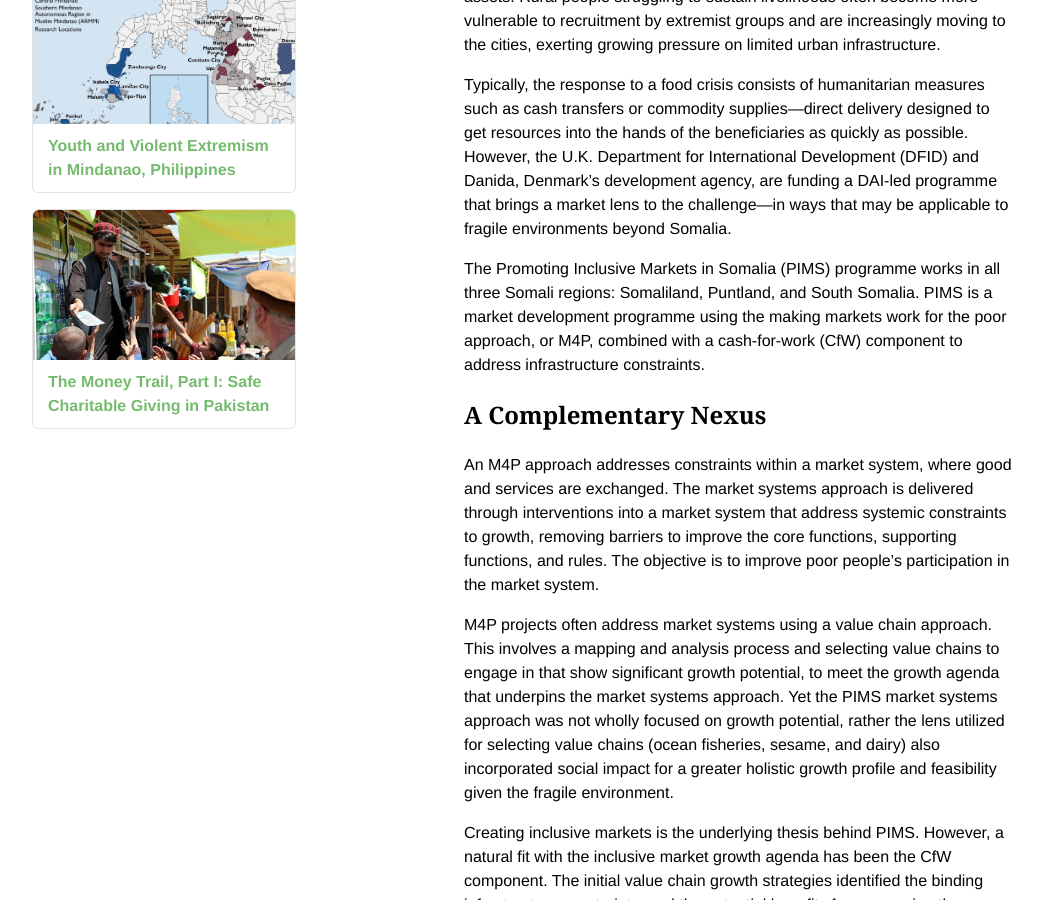
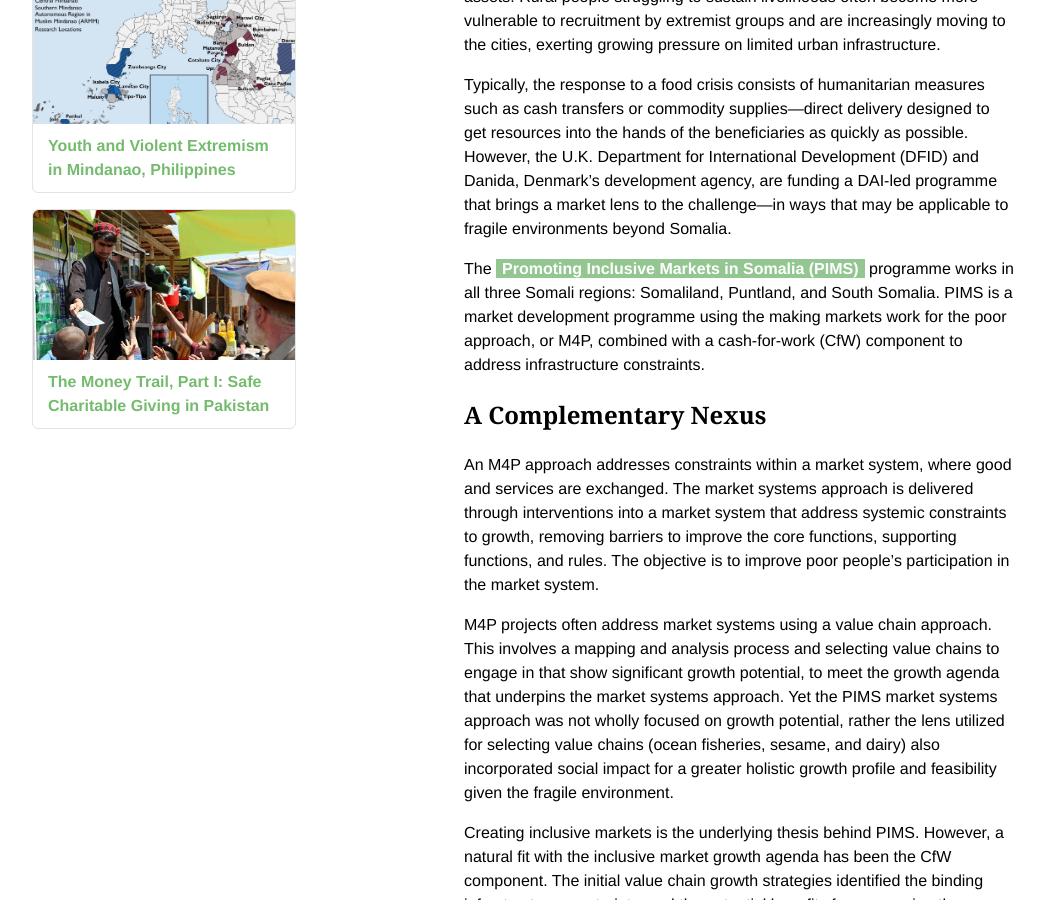
Before and after one commit to BryanSchuetz/CS-, a Jekyll site: the page built from _posts/2018-09-13-market-driven-cash-for-work-programs-show-promise-in-somalia-and-beyond.markdown, in a window 1280 px wide and 900 px high, scrolled down 583 px. Shown: the whole window, without its empty margins (116-1160 px from the left). Built offline with Jekyll 4.4.1, drawn with Linux system fonts in a browser that asks for light colours; part of the change alters nothing that is shown.

```diff
--- a/_posts/2018-09-13-market-driven-cash-for-work-programs-show-promise-in-somalia-and-beyond.markdown
+++ b/_posts/2018-09-13-market-driven-cash-for-work-programs-show-promise-in-somalia-and-beyond.markdown
@@ -8,7 +8,7 @@ The Somali peninsula—home to 14.32 million people—suffered a devastating dro
 
 Typically, the response to a food crisis consists of humanitarian measures such as cash transfers or commodity supplies—direct delivery designed to get resources into the hands of the beneficiaries as quickly as possible. However, the U.K. Department for International Development (DFID) and Danida, Denmark's development agency, are funding a DAI-led programme that brings a market lens to the challenge—in ways that may be applicable to fragile environments beyond Somalia.
 
-The Promoting Inclusive Markets in Somalia (PIMS) programme works in all three Somali regions: Somaliland, Puntland, and South Somalia. PIMS is a market development programme using the making markets work for the poor approach, or M4P, combined with a cash-for-work (CfW) component to address infrastructure constraints.
+The [Promoting Inclusive Markets in Somalia (PIMS)](https://www.dai.com/our-work/projects/somalia-promoting-inclusive-markets-somalia) programme works in all three Somali regions: Somaliland, Puntland, and South Somalia. PIMS is a market development programme using the making markets work for the poor approach, or M4P, combined with a cash-for-work (CfW) component to address infrastructure constraints.
 
 ## A Complementary Nexus
 
```
